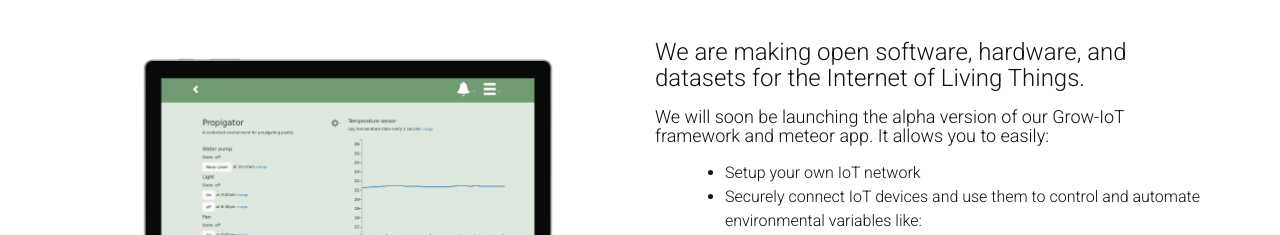
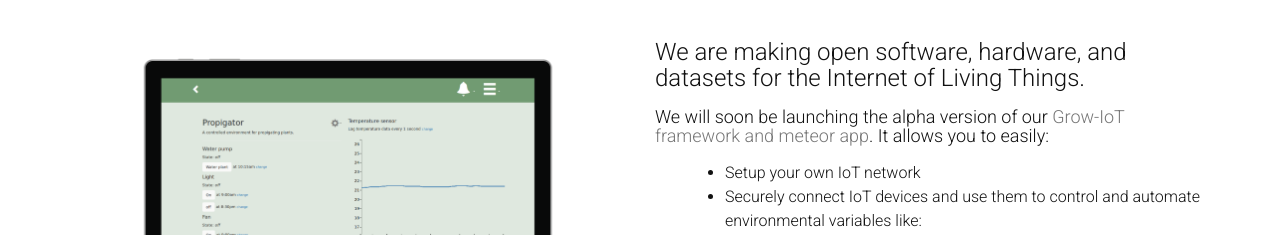
Before and after one commit to CommonGarden/Website, a Jekyll site: the page built from index.html, in a window 1280 px wide, cut to the strip 857-1346 px from the top of the page. Shown: the part 254-489 px from the top of the strip. Built offline with Jekyll 4.4.1, drawn with Linux system fonts in a browser that asks for light colours.

Commit message:
Fix small things.

```diff
--- a/_includes/header.html
+++ b/_includes/header.html
@@ -12,7 +12,7 @@
         <a href="./docs/install" class="btn btn-default btn-outline"><i class="fa fa-download"></i> &nbsp; Install Grow</a> -->
       </div>
     </div>
-    <div class="col-lg-12 content visible-lg text-center">
+    <div class="col-lg-12 content hidden-xs text-center">
       <ul class="nav nav-justified">
         <li role="presentation"><a href="#contact">Contact</a></li>
         <li role="presentation"><a href="https://github.com/CommonGarden/Grow-IoT">Code</a></li>
--- a/_sass/_commongarden.scss
+++ b/_sass/_commongarden.scss
@@ -6,6 +6,13 @@
 hr {
   margin-top: 50px;
   margin-bottom: 50px;
+}
+
+
+ul {
+  &.nav {
+    margin-left: 0;
+  }
 }
 
 #email-signup {
--- a/index.html
+++ b/index.html
@@ -62,7 +62,7 @@
       <div class="col-lg-6">
         <h3>We are making open software, hardware, and datasets for the Internet of Living Things.</h3>
 
-        <h4>We will soon be launching the alpha version of our Grow-IoT framework and meteor app. It allows you to easily:</h4>
+        <h4>We will soon be launching the alpha version of our <a href="https://github.com/CommonGarden/Grow-IoT">Grow-IoT framework and meteor app</a>. It allows you to easily:</h4>
           <ul>
             <li>Setup your own IoT network</li>
             <li>Securely connect IoT devices and use them to control and automate environmental variables like:</li>
```
